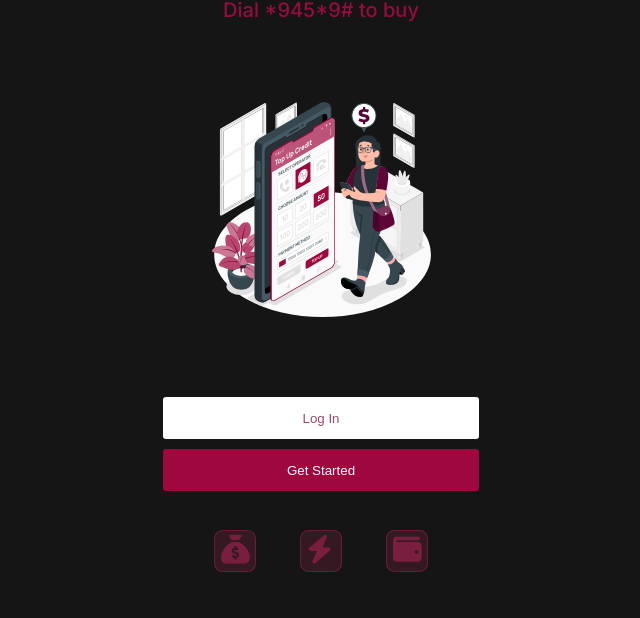
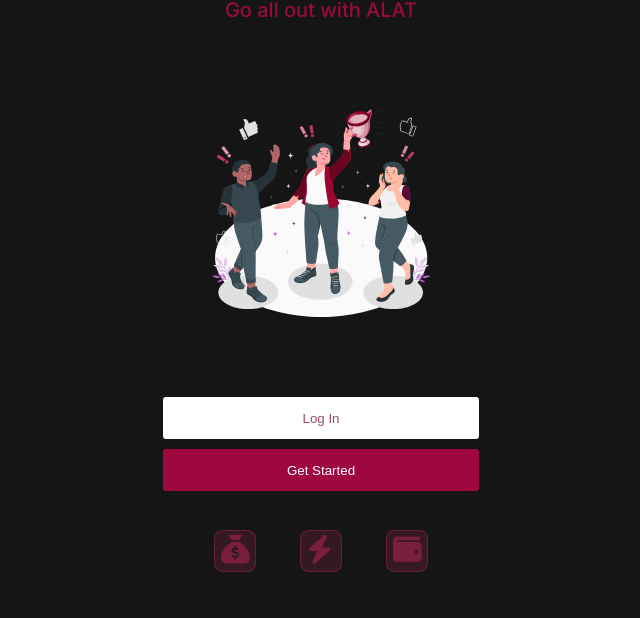
Before and after one commit to Mkzay/Wema-Clone, a plain HTML site: page Pages/Onboarding-Screen.html in a window 1280 px wide. Shown: the part 182-800 px from the top of the page, without its empty margins (319-959 px from the left). Drawn offline with Linux system fonts and the light colour scheme.

Commit message:
Onboarding-Screen

```diff
--- a/Pages/Onboarding-Screen.html
+++ b/Pages/Onboarding-Screen.html
@@ -13,11 +13,11 @@
     </header>
     <main>
         <section class="first">
-            <h3>No Data or Airtime?</h3>
-            <h3><span>Dial *945*9# to buy</span></h3>
+            <h3 id="text-1">No Data or Airtime?</h3>
+            <h3><span id="text-2">Dial *945*9# to buy</span></h3>
         </section>
         <section class="second">
-            <img src="../images/amico.svg">
+            <img id="image-1" src="../images/amico.svg">
         </section>
         <section class="third">
             <button id="log-In">Log In</button>
@@ -29,5 +29,7 @@
         <div><img src="../images/Group 2.svg" alt="Group-2"> <i class="fa-solid fa-bolt"></i></div>
         <div><img src="../images/Group 3.svg" alt="Group-3"> <i class="fa-solid fa-wallet"></i></div>
     </footer>
+
+    <script src="../Script-for-pages/app-1.js"></script>
 </body>
 </html>
--- a/Script-for-pages/app-1.js
+++ b/Script-for-pages/app-1.js
@@ -1,19 +1,48 @@
-window.addEventListener("load", function() {
-    const imageCarousel = document.getElementById("imageCarousel");
-    const images = imageCarousel.getElementsByTagName("img");
-    let currentImageIndex = 0;
+const txT1 = document.getElementById('text-1');
+const txT2 = document.getElementById('text-2');
+const img1 = document.getElementById('image-1');
 
-    function showNextImage() {
-        images[currentImageIndex].style.display = "none";
-        currentImageIndex = (currentImageIndex + 1) % images.length;
-        images[currentImageIndex].style.display = "block";
-    }
+let textS1 = [
+    'Work or play?',
+    'Dont just make moves,'
+];
 
-    // Hide all images initially except the first one
-    for (let i = 1; i < images.length; i++) {
-        images[i].style.display = "none";
-    }
+let textS2 = [
+    'Go all out with ALAT',
+    'Be Audacious'
+];
 
-    // Set an interval to change images every 3 seconds (adjust as needed)
-    setInterval(showNextImage, 3000);
-});
+let images = [
+    '../images/amigo.svg',
+    '../images/rafiki.svg'
+];
+
+let i = 0;
+let k = 0;
+let originalText1 = txT1.innerHTML;
+let originalText2 = txT2.innerHTML;
+let originalSrc1 = img1.src;
+
+window.onload = function() {
+    setTimeout(function() {
+        if (i < textS1.length && i < textS2.length) {
+            txT1.innerHTML = textS1[i];
+            txT2.innerHTML = textS2[i];
+            i++;
+        } else {
+            txT1.innerHTML = originalText1;
+            txT2.innerHTML = originalText2;
+            i = 0;
+        }
+
+        if (k < images.length) {
+            img1.src = images[k];
+            k++;
+        } else {
+            img1.src = originalSrc1;
+            k = 0;
+        }
+
+        setTimeout(arguments.callee, 10000);
+    }, 1000);
+};
```
